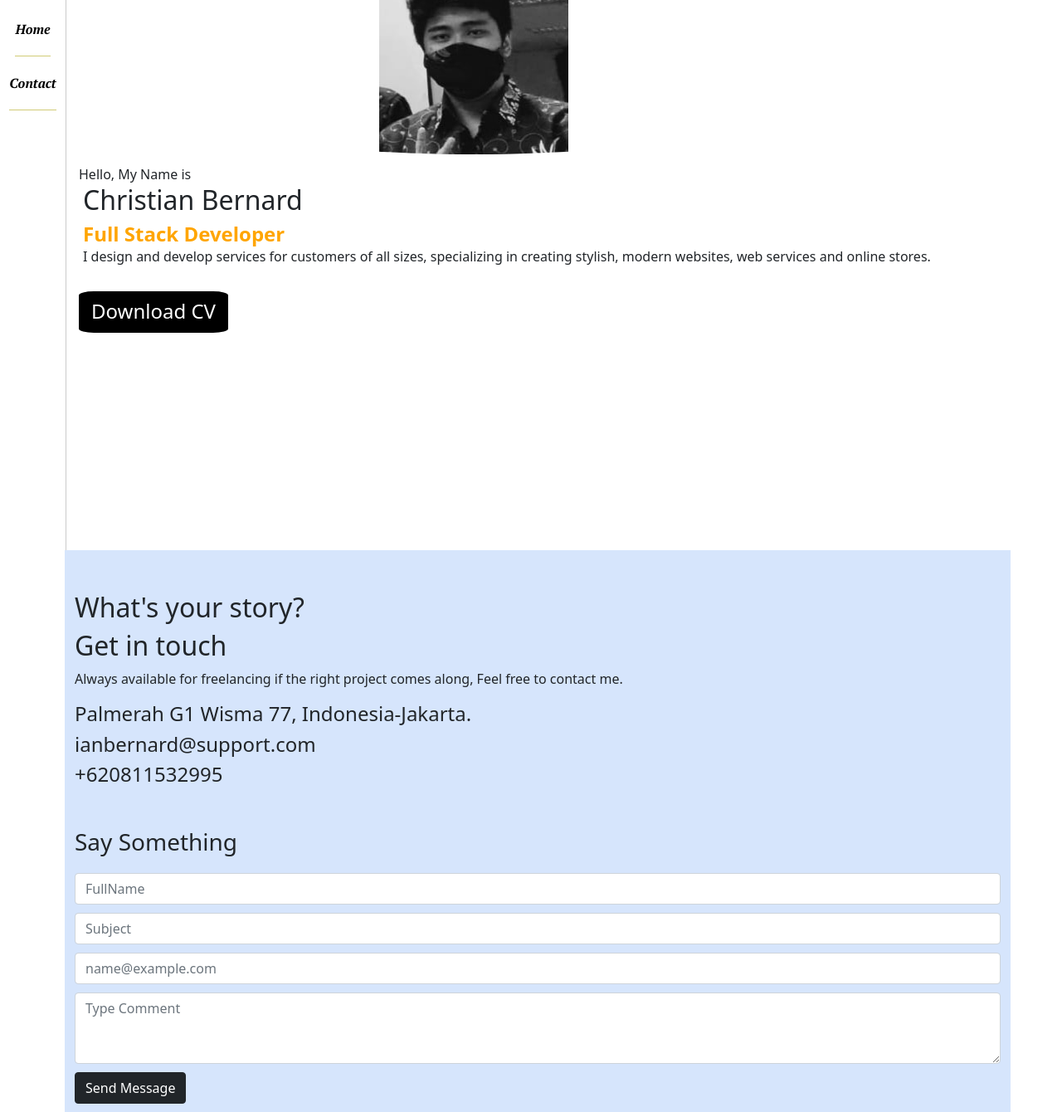
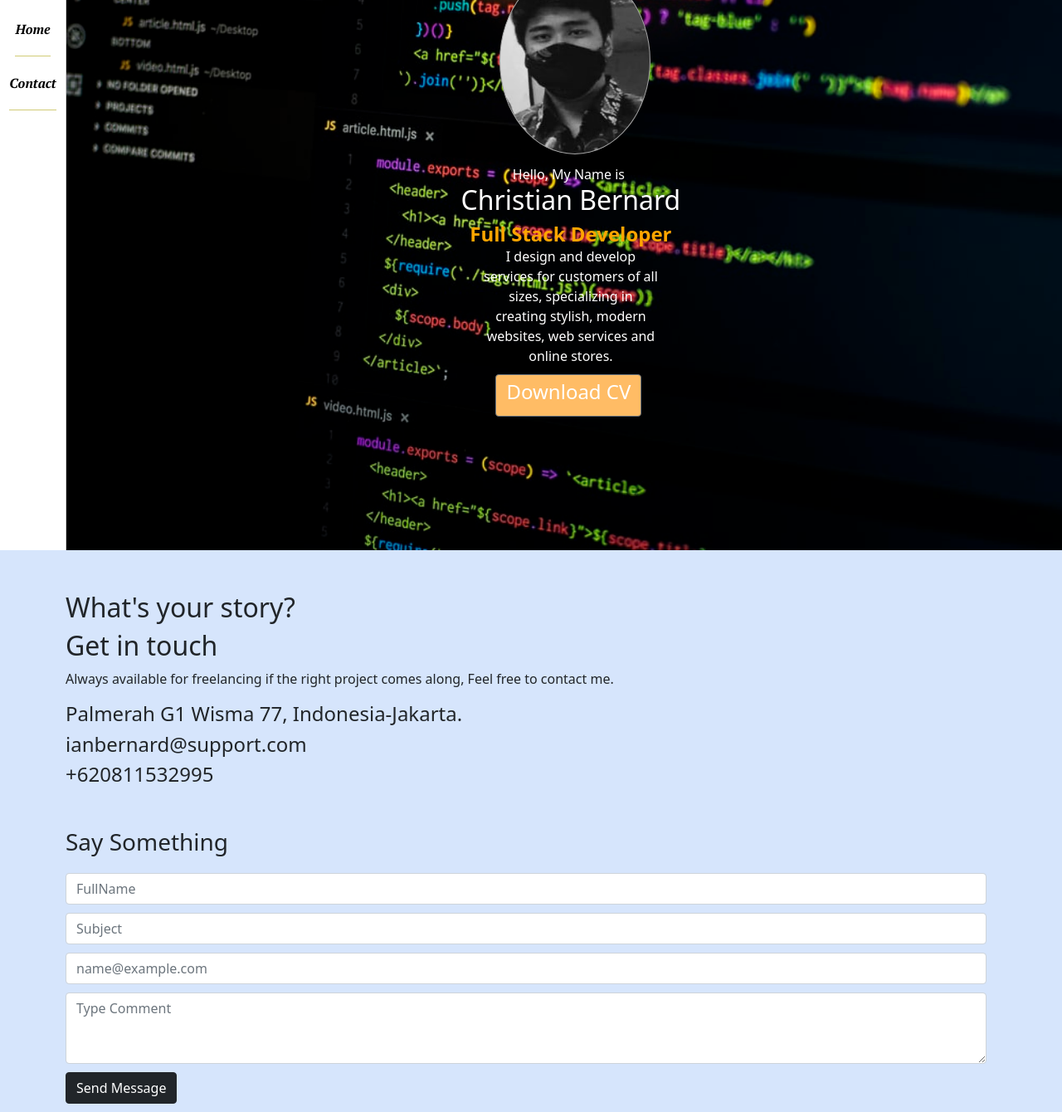
Before and after one commit to bca-batch-5/Christian-Repository, a plain HTML site: page index.html in a window 1280 px wide. Shown: the part 137-1477 px from the top of the page at 83% size. Drawn offline with nearby package versions, Linux system fonts and the light colour scheme.

Commit message:
finish assesment minggu pertama

```diff
--- a/Style/index.css
+++ b/Style/index.css
@@ -3,14 +3,14 @@ html {
   margin: 0;
   height: 100%;
 }
-svg{
+svg {
   width: 30px;
   height: 30px;
 }
-svg:hover{
+svg:hover {
   cursor: pointer;
 }
-a{
+a {
   text-decoration: none;
   color: black;
 }
@@ -42,71 +42,71 @@ a{
 .logo {
   width: 100%;
 }
-.navbar-menu{
+.navbar-menu {
   height: 100%;
   display: flex;
   flex-direction: column;
   align-items: center;
 }
-.navbar-menu-list{
-    font-family: 'PT Serif', serif;
+.navbar-menu-list {
+  font-family: "PT Serif", serif;
   padding-top: 20px;
   padding-bottom: 20px;
   border-bottom: 1px solid rgb(209, 203, 118);
   transition: all 1s ease;
 }
 
-.navbar-menu-list:hover{
+.navbar-menu-list:hover {
   color: rgb(255, 173, 66);
   cursor: pointer;
 }
-.border-main-tombol{
+.border-main-tombol {
   padding-left: 10px;
   padding-top: 10px;
   width: 50px;
 }
-.border-main-text{
+.border-main-text {
   height: 85px;
   /* border:  1px black solid; */
   display: flex;
 }
-.text-private{
+.text-private {
   padding-top: 20px;
   padding-left: 45px;
   font-family: Arial, Helvetica, sans-serif;
   font-size: 12px;
   transition: all 0.5s ease;
 }
-.add-text-private{
+.add-text-private {
   padding-left: 20px;
 }
-.email{
+.email {
   width: 219px;
 }
-.border-main-photo{
+.border-main-photo {
   height: 250px;
   display: flex;
   align-items: center;
   justify-items: center;
-
 }
-.border-photo{
+.border-photo {
   width: 90%;
   align-items: center;
   height: 90%;
   background-image: url(Christian.jpeg);
   margin-left: 15px;
   border-radius: 100%;
+  border: 1px rgb(163, 163, 163) solid;
   background-position: center;
 }
-.Role-Text{
+.Role-Text {
   color: orange;
 }
-.cv-button{
+.cv-button {
   text-decoration: none;
   color: white;
 }
-.border-CV{
+.border-CV {
   margin-top: 30px;
   height: 50px;
   background-color: black;
@@ -114,34 +114,83 @@ a{
   border-radius: 10%;
   width: 170px;
 }
-.border-footer{
+.button-download-cv {
+  display: none;
+}
+.border-footer {
   padding-top: 50px;
 }
-.border-foot{
+.border-foot {
   transition: all 0.5s ease;
   background-color: rgba(203, 222, 252, 0.785);
 }
-.border-form{
+.border-form {
   margin-top: 50px;
 }
 
-@media screen and (min-width: 992px){
-    .border-main-tombol{
+@media screen and (min-width: 992px) {
+    footer{
+        background-color: rgba(203, 222, 252, 0.785);
+    }
+  .border-main {
+    margin-left: 80px;
+    width: 94.6%;
+    background-image: url(../Assets/wallpaper.jpg);
+    background-repeat: no-repeat;
+    background-size: cover;
+  }
+  .border-main-tombol {
     display: none;
   }
   .navbar-custom {
     left: 0;
   }
-    .border-main{
-        margin-left: 83px;
+  .border-main-photo {
+    flex-direction: row;
+    justify-content: center;
   }
-    .border-foot{
-        margin-left: 78px;
+  .border-photo {
+    width: 15%;
   }
-    .border-CV{
+  .border-foot {
+    padding-left: 15px;
+    padding-right: 15px;
+    margin-left: 5%;
+    background-color: transparent;
+  }
+  .border-CV {
     width: 180px;
+    display: none;
   }
-    .border-photo{
+  .button-download-cv {
+    margin-top: 10px;
+    display:inline;
+    background-color: rgb(255, 188, 101);
+  }
+  .button-download-cv:hover{
+    background-color: rgb(255, 188, 101);
+    cursor: pointer;
+  }
+  .border-photo {
     background-repeat: no-repeat;
   }
+  .text-private {
+    color: white;
+    font-size: 15px;
   }
+  .border-article {
+    padding: 0px 450px;
+    color: white;
+  }
+  .border-tombol-cv {
+    display: flex;
+    justify-content: center;
+  }
+  .border-article-text {
+    text-align: center;
+  }
+  .article-text {
+    color: white;
+  }
+
+}
--- a/index.html
+++ b/index.html
@@ -60,44 +60,38 @@
         <div class="text-private email" id="email">ianbernard12@yahoo.com</div>
       </div>
       <div class="border-main-photo">
-        <div class="border-photo">
-          <img src="./Assets/Christian.jpeg" alt="" />
+        <div class="border-photo"></div>
       </div>
-      </div>
-      <article class="container">
-        <div class="row">
-          <div class="col">
+      <article class="container border-article-text">
+        <div class="article-text">
           <p style="margin: 0px">Hello, My Name is</p>
         </div>
-        </div>
-        <div class="row">
-          <div class="col">
+        <div class="article-text">
           <h2 style="padding-left: 5px">Christian Bernard</h2>
         </div>
-        </div>
-        <div class="row">
-          <div class="col">
+        <div>
           <h4 style="padding-left: 5px; margin: 0px" class="Role-Text">
             <strong>Full Stack Developer</strong>
           </h4>
         </div>
-        </div>
-        <div class="row">
-          <div class="col">
+        <div class="border-article">
           <p style="padding-left: 5px; margin: 0px">
             I design and develop services for customers of all sizes,
-              specializing in creating stylish, modern websites, web services
-              and online stores.
+            specializing in creating stylish, modern websites, web services and
+            online stores.
           </p>
         </div>
-        </div>
-        <div>
+        <div class="border-tombol-cv">
           <div class="border-CV">
-            <a href="w3logo.jpg" download="CV" class="cv-button" target="_blank"
+            <a href="CV.pdf" download="CV" class="cv-button" target="_blank"
               ><h4>Download CV</h4></a
             >
           </div>
         </div>
+        <button class="button-download-cv btn btn-secondary">
+            <a href="CV.pdf" download="CV" class="cv-button" target="_blank"
+              ><h4>Download CV</h4></a>
+        </button>
       </article>
     </div>
     <footer id="foot">
@@ -125,13 +119,45 @@
           <div>
             <h3>Say Something</h3>
           </div>
-          <div style="margin-top: 20px;">
-            <form action="">
-              <input type="text" class="form-control" id="exampleFormControlInput1" placeholder="FullName" required/>
-              <input style="margin-top: 10px;" type="text" class="form-control" id="exampleFormControlInput1" placeholder="Subject" required/>
-              <input style="margin-top: 10px;" type="email" class="form-control" id="exampleFormControlInput1" placeholder="name@example.com" required/>
-              <textarea style="margin-top: 10px;" class="form-control" id="exampleFormControlTextarea1" rows="3" placeholder="Type Comment"></textarea>
-              <button style="margin-top: 10px; margin-bottom: 10px;" type="submit" class="btn btn-dark">Send Message</button>
+          <div style="margin-top: 20px">
+            <form>
+              <input
+                type="text"
+                class="form-control"
+                id="exampleFormControlInput1"
+                placeholder="FullName"
+                required
+              />
+              <input
+                style="margin-top: 10px"
+                type="text"
+                class="form-control"
+                id="exampleFormControlInput1"
+                placeholder="Subject"
+                required
+              />
+              <input
+                style="margin-top: 10px"
+                type="email"
+                class="form-control"
+                id="exampleFormControlInput1"
+                placeholder="name@example.com"
+                required
+              />
+              <textarea
+                style="margin-top: 10px"
+                class="form-control"
+                id="exampleFormControlTextarea1"
+                rows="3"
+                placeholder="Type Comment"
+              ></textarea>
+              <button
+                style="margin-top: 10px; margin-bottom: 10px"
+                type="submit"
+                class="btn btn-dark"
+              >
+                Send Message
+              </button>
             </form>
           </div>
         </div>
```
Also changed, not shown: Assets/wallpaper.jpg (added). Lines whose indentation alone changed are shown as unchanged.
